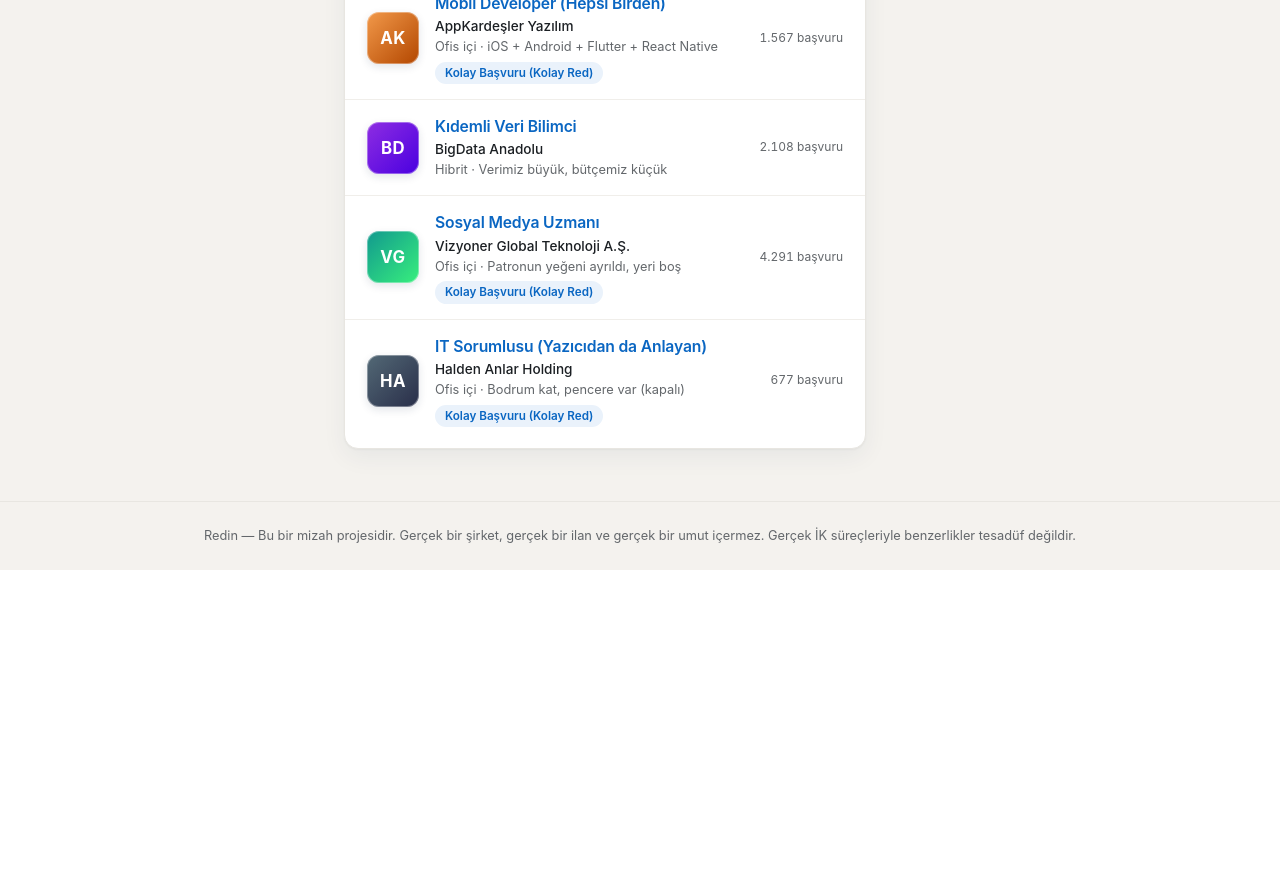
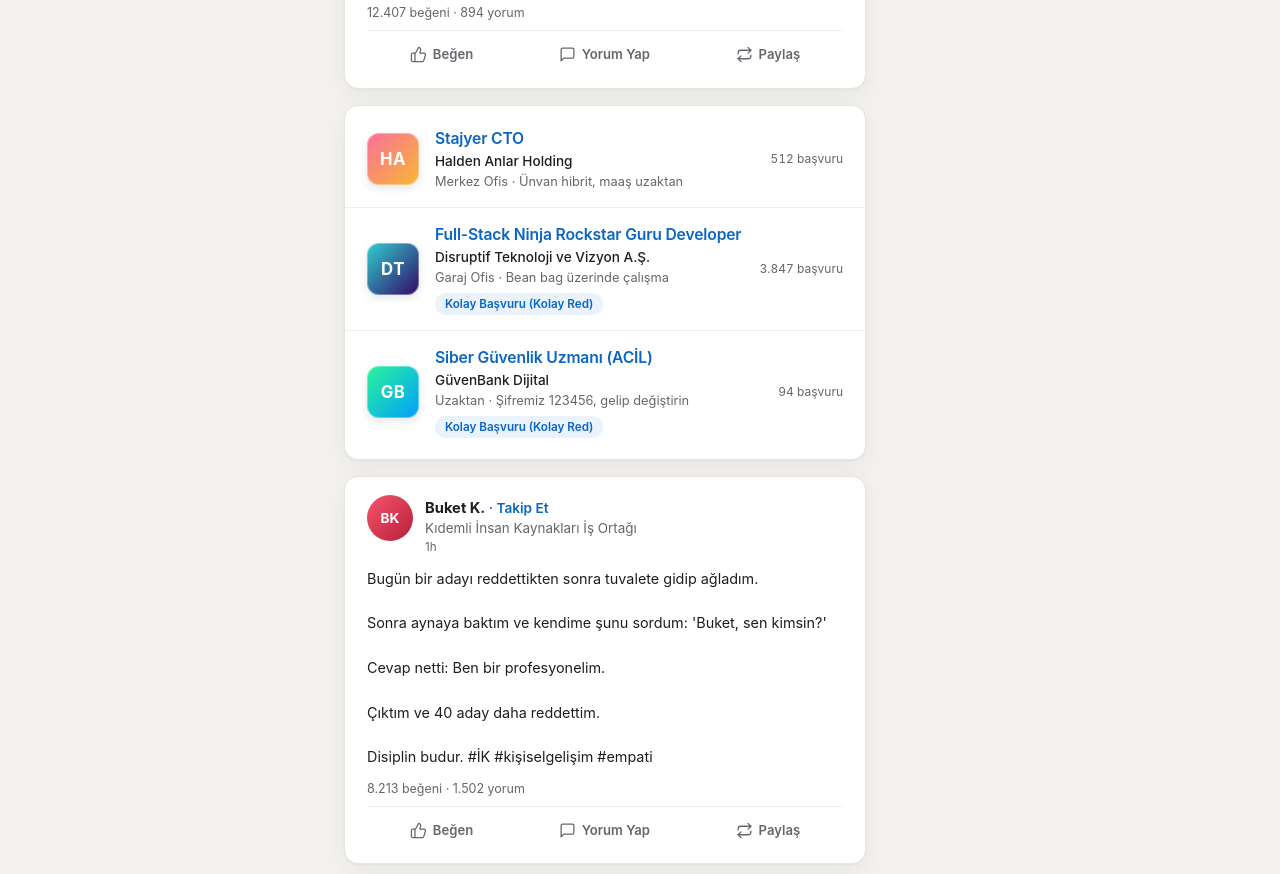
Before and after one commit to ugurcl/alinmadin, a website: page public/index.html in a window 1280 px wide. Shown: the part 1006-1880 px from the top of the page. Before the commit the page ends 1576 px from the top, so only its background shows below. Drawn offline with Linux system fonts and the light colour scheme.

Commit message:
interleave parody feed posts between job listings

```diff
--- a/public/css/style.css
+++ b/public/css/style.css
@@ -394,6 +394,94 @@ body {
   color: var(--muted);
   white-space: nowrap;
   font-variant-numeric: tabular-nums;
+}
+
+.post-card {
+  padding: 18px 22px 10px;
+}
+
+.post-head {
+  display: flex;
+  gap: 12px;
+  align-items: flex-start;
+}
+
+.post-avatar {
+  width: 46px;
+  height: 46px;
+  border-radius: 50%;
+  color: #fff;
+  font-size: 0.85rem;
+  font-weight: 700;
+  display: flex;
+  align-items: center;
+  justify-content: center;
+  flex-shrink: 0;
+}
+
+.post-author strong {
+  font-size: 0.92rem;
+}
+
+.post-follow {
+  color: var(--blue);
+  font-size: 0.85rem;
+  font-weight: 600;
+  cursor: pointer;
+}
+
+.post-author .small {
+  line-height: 1.3;
+}
+
+.post-time {
+  font-size: 0.73rem;
+}
+
+.post-text {
+  font-size: 0.9rem;
+  white-space: pre-line;
+  margin: 12px 0 10px;
+}
+
+.post-stats {
+  font-size: 0.78rem;
+  color: var(--muted);
+  padding-bottom: 8px;
+  border-bottom: 1px solid #f0eeea;
+}
+
+.post-actions {
+  display: flex;
+  justify-content: space-around;
+  padding: 4px 0;
+}
+
+.post-action {
+  display: flex;
+  align-items: center;
+  gap: 6px;
+  font-size: 0.82rem;
+  font-weight: 600;
+  color: var(--muted);
+  padding: 9px 14px;
+  border-radius: 8px;
+  cursor: pointer;
+  transition: background 0.15s ease, color 0.15s ease;
+}
+
+.post-action:hover {
+  background: #f1f4f8;
+  color: var(--text);
+}
+
+.post-action .icon {
+  width: 17px;
+  height: 17px;
+}
+
+.post-action.liked {
+  color: var(--blue);
 }
 
 .ticker-title {
--- a/public/index.html
+++ b/public/index.html
@@ -73,7 +73,7 @@
             <h2>Senin için önerilen reddedilmeler</h2>
             <p class="muted small">Profiline göre uygun olmadığın pozisyonları listeledik</p>
           </div>
-          <div id="job-list" class="card job-list"></div>
+          <div id="feed-stream"></div>
         </div>
 
         <aside class="sidebar-right">
@@ -220,6 +220,7 @@
   </footer>
 
   <script src="/js/listings.js"></script>
+  <script src="/js/posts.js"></script>
   <script src="/js/certificate.js"></script>
   <script src="/js/app.js"></script>
 </body>
--- a/public/js/app.js
+++ b/public/js/app.js
@@ -57,10 +57,7 @@ function logoColor(job) {
   return LOGO_COLORS[LISTINGS.indexOf(job) % LOGO_COLORS.length];
 }
 
-function renderJobList() {
-  const list = document.getElementById("job-list");
-  list.innerHTML = "";
-  LISTINGS.forEach((job, i) => {
+function buildJobRow(job, i) {
   const row = document.createElement("div");
   row.className = "job-row";
   row.style.animationDelay = `${i * 60}ms`;
@@ -74,8 +71,68 @@ function renderJobList() {
     </div>
     <div class="job-badge">${job.badge}</div>`;
   row.addEventListener("click", () => openDetail(job));
-    list.appendChild(row);
+  return row;
+}
+
+function buildPostCard(post, index) {
+  const card = document.createElement("div");
+  card.className = "card post-card";
+  const color = LOGO_COLORS[index % LOGO_COLORS.length];
+  card.innerHTML = `
+    <div class="post-head">
+      <div class="post-avatar" style="background:${color}">${post.initials}</div>
+      <div class="post-author">
+        <strong>${post.author}</strong><span class="post-follow"> · Takip Et</span>
+        <p class="muted small">${post.title}</p>
+        <p class="muted post-time">${post.time}</p>
+      </div>
+    </div>
+    <p class="post-text">${post.text}</p>
+    <div class="post-stats">
+      <span class="like-count">${post.likes} beğeni</span> · ${post.comments}
+    </div>
+    <div class="post-actions">
+      <span class="post-action act-like">
+        <svg class="icon" viewBox="0 0 24 24"><path d="M7 10v12"/><path d="M15 5.88 14 10h5.83a2 2 0 0 1 1.92 2.56l-2.33 8A2 2 0 0 1 17.5 22H4a2 2 0 0 1-2-2v-8a2 2 0 0 1 2-2h2.76a2 2 0 0 0 1.79-1.11L12 2a3.13 3.13 0 0 1 3 3.88Z"/></svg>
+        Beğen
+      </span>
+      <span class="post-action">
+        <svg class="icon" viewBox="0 0 24 24"><path d="M21 15a2 2 0 0 1-2 2H7l-4 4V5a2 2 0 0 1 2-2h14a2 2 0 0 1 2 2z"/></svg>
+        Yorum Yap
+      </span>
+      <span class="post-action">
+        <svg class="icon" viewBox="0 0 24 24"><path d="m17 2 4 4-4 4"/><path d="M3 11v-1a4 4 0 0 1 4-4h14"/><path d="m7 22-4-4 4-4"/><path d="M21 13v1a4 4 0 0 1-4 4H3"/></svg>
+        Paylaş
+      </span>
+    </div>`;
+  const likeBtn = card.querySelector(".act-like");
+  likeBtn.addEventListener("click", () => {
+    if (likeBtn.classList.contains("liked")) return;
+    likeBtn.classList.add("liked");
+    likeBtn.lastChild.textContent = " Beğendin (geri alamazsın)";
   });
+  return card;
+}
+
+function renderFeed() {
+  const stream = document.getElementById("feed-stream");
+  stream.innerHTML = "";
+  const chunkSize = 3;
+  let postIndex = 0;
+  for (let i = 0; i < LISTINGS.length; i += chunkSize) {
+    const listCard = document.createElement("div");
+    listCard.className = "card job-list";
+    LISTINGS.slice(i, i + chunkSize).forEach((job, j) => listCard.appendChild(buildJobRow(job, j)));
+    stream.appendChild(listCard);
+    if (postIndex < POSTS.length) {
+      stream.appendChild(buildPostCard(POSTS[postIndex], postIndex));
+      postIndex++;
+    }
+  }
+  while (postIndex < POSTS.length) {
+    stream.appendChild(buildPostCard(POSTS[postIndex], postIndex));
+    postIndex++;
+  }
 }
 
 function openDetail(job) {
@@ -317,7 +374,7 @@ document.getElementById("btn-premium").addEventListener("click", () => {
 
 document.getElementById("stat-rejections").textContent = state.rejections;
 renderBadges();
-renderJobList();
+renderFeed();
 pushTicker();
 pushTicker();
 pushTicker();
--- /dev/null
+++ b/public/js/posts.js
@@ -0,0 +1,56 @@
+const POSTS = [
+  {
+    author: "Ahmet Vizyoner",
+    initials: "AV",
+    title: "CEO & Kurucu — Vizyoner Global Teknoloji A.Ş.",
+    time: "3g · Düzenlendi",
+    text: "Bu sabah 4 yaşındaki oğlum bana 'Baba, neden hep işe gidiyorsun?' diye sordu.\n\nOna oturdum ve liderliği anlattım.\n\nO da bana şirketimizin 5 yıllık vizyonunu anlattı.\n\nBazen en iyi strateji danışmanı evinizdedir. Kendisini Yönetim Kurulu'na danışman olarak atadım (ücretsiz, aileyiz).\n\n#liderlik #vizyon #babalık",
+    likes: "12.407",
+    comments: "894 yorum",
+  },
+  {
+    author: "Buket K.",
+    initials: "BK",
+    title: "Kıdemli İnsan Kaynakları İş Ortağı",
+    time: "1h",
+    text: "Bugün bir adayı reddettikten sonra tuvalete gidip ağladım.\n\nSonra aynaya baktım ve kendime şunu sordum: 'Buket, sen kimsin?'\n\nCevap netti: Ben bir profesyonelim.\n\nÇıktım ve 40 aday daha reddettim.\n\nDisiplin budur. #İK #kişiselgelişim #empati",
+    likes: "8.213",
+    comments: "1.502 yorum",
+  },
+  {
+    author: "Serkan Çevik",
+    initials: "SÇ",
+    title: "COO — Halden Anlar Holding",
+    time: "5g",
+    text: "Bu hafta ekibimizin %40'ını uğurladık.\n\nAma biz bir aileyiz. Ve aileler bazen küçülür.\n\nKüçülen ailemizle, büyüyen hedeflere yürüyoruz.\n\nAyrılan arkadaşlarımıza kariyer yolculuklarında başarılar diliyoruz (referans veremiyoruz, politika gereği).\n\n#değişim #çeviklik #biraileyiz",
+    likes: "3.891",
+    comments: "467 yorum",
+  },
+  {
+    author: "Emre Hustle",
+    initials: "EH",
+    title: "Seri Girişimci · 23 yaş · 4 exit (hepsi kapanma)",
+    time: "12h",
+    text: "Sabah rutinim:\n\n04:30 — Uyanış\n05:00 — Spor\n06:00 — Meditasyon\n06:30 — Soğuk duş\n07:00 — Kitap (günde 1)\n08:00 — Podcast (2x hızda)\n09:00 — Ofis\n\nEkibim 09:05'te geldiğinde neden yorgun olduklarını gerçekten anlamıyorum.\n\n#verimlilik #disiplin #girişimcilik",
+    likes: "24.006",
+    comments: "3.118 yorum",
+  },
+  {
+    author: "Melih Aday",
+    initials: "MA",
+    title: "İş Arıyor · Açık Pozisyonlara Açığım",
+    time: "2g",
+    text: "Dün bir iş görüşmesinde bana maaş beklentimi sordular.\n\nBen de onlara sordum: 'Para mı, tutku mu?'\n\nUzun bir sessizlik oldu.\n\nO sessizlikte anlaştık.\n\nBugün red maili geldi ama içimdeki ateş sönmedi.\n\n#motivasyon #tutku #yolculuk",
+    likes: "4",
+    comments: "1 yorum (annesi)",
+  },
+  {
+    author: "Vizyoner Global",
+    initials: "VG",
+    title: "Şirket · Takipçi: 84.937 (hepsi aday)",
+    time: "1g",
+    text: "Stajyerimiz Ali 6 aydır aramızda (ücretsiz).\n\nBugün kendisine artık 'aileden biri' olduğunu söyledik.\n\nMaaş yerine aidiyet verdik.\n\nAli'nin gözlerindeki ışığı görmeliydiniz.\n\n(Ali ertesi gün gelmedi. Aile içi iletişim eksikliği yaşıyoruz.)\n\n#stajyer #aile #kültür",
+    likes: "6.744",
+    comments: "1.209 yorum",
+  },
+];
```
Lines whose indentation alone changed are shown as unchanged.
